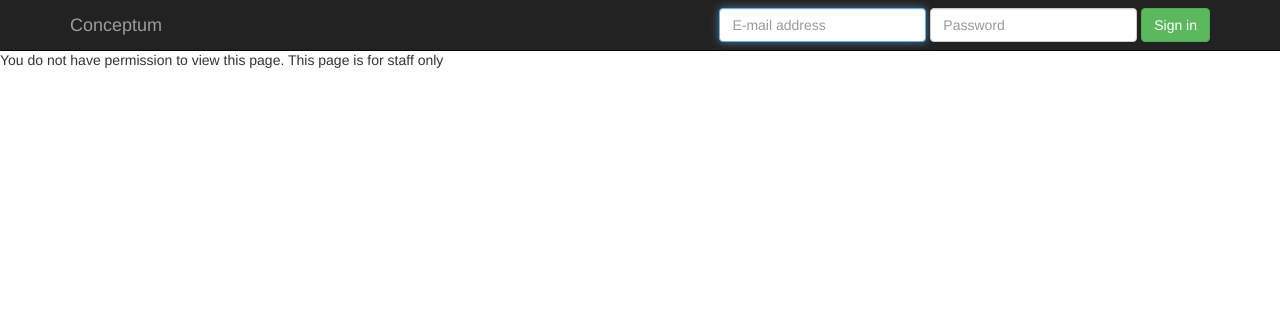
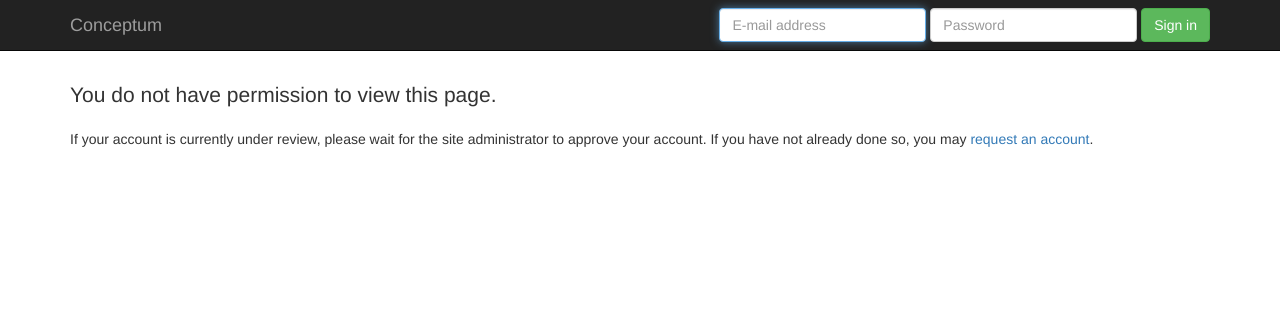
Before and after one commit to kevincwebb/conceptum, a Django app: template conceptum/templates/custom_auth/pending_users.html in a window 1280 px wide. Shown: the top 311 px of the page. Run offline with Django 3.2, Linux system fonts and the light colour scheme; the template is opened without the code that fills it, so the values that code supplies are empty; some libraries are stand-ins or nearby versions.

Commit message:
Templates

```diff
--- a/conceptum/templates/custom_auth/pending_users.html
+++ b/conceptum/templates/custom_auth/pending_users.html
@@ -5,20 +5,32 @@
 
 {% if user.is_staff %} {#This almost certainly is not the best place for this check#}
 
+<div class="container">
+
 <h1> Pending Users </h1>
+
+<p class="lead"> These users have requested conceptum accounts and have
+confirmed their email addresses.</p>
+
 <ul>
-  These users have requested conceptum accounts and have confirmed their emails.<br><br>
-  <li>Select <b>Approve as User</b> to activate an account with basic permissions and notify the
-	user by email.</li>
-  <li>Select <b>Approve as Contributor</b> to activate an account with contributor permissions
-	and notify the user by email.
-  <br>(All Contributors are Users, with additional priviledges related to the development of the
-	CI.  All users can deploy the CI)</li>
-  <li>Select <b>Reject</b> or <b>Ignore</b> to delete a pending user's information from the database.
-  <br>Reject notifies the user by email, while Ignore deletes the user quietly.</li>
-  <br>
-  <li>Staff priviledges (like the ability to use this page) can only be assigned by superusers
+
+  <li>Select <b>Approve for development</b> to activate an account with
+  contributor and deployment permissions.  The user will be notified by email.</li>
+  <br />
+
+  <li>Select <b>Approve for deployment</b> to activate an account with
+  deployment permissions.  The user will be notified by email.</li>
+  <br />
+
+  <li>Select <b>Reject</b> or <b>Ignore</b> to delete a pending user's
+  information from the database.  <br><b>Reject</b> notifies the user by email,
+  whereas <b>Ignore</b> deletes the user quietly.</li>
+
+  <br />
+
+  <li>Staff privileges (like the ability to use this page) can only be assigned by superusers
 	through the admin page. </li>
+
 </ul>
 
 <hr>
@@ -59,10 +71,10 @@
 		{{profile.text_info}}<br>
 	  <br>
 
-	  <input type="submit" name="approve_contrib" value="Approve as Contributor" class="btn" />
-	  <input type="submit" name="approve_base" value="Approve as User" class="btn" />
-	  <input type="submit" name="reject" value="Reject" class="btn" />
-	  <input type="submit" name="ignore" value="Ignore" class= "btn" />
+	  <input type="submit" name="approve_contrib" value="Approve for development" class="btn btn-success" />
+	  <input type="submit" name="approve_base" value="Approve for deployment" class="btn btn-success" />
+	  <input type="submit" name="reject" value="Reject" class="btn btn-warning" />
+	  <input type="submit" name="ignore" value="Ignore" class="btn btn-danger" />
 
 	</form>
   <hr>
@@ -73,7 +85,10 @@
 {% endif %}
 <hr>
 
+</div> <!-- container -->
+
 {% else %} {#from top "if user.is_staff"#}
-	You do not have permission to view this page. This page is for staff only
+    {% include "permission_fail.html" %}
 {% endif %}
+
 {% endblock %}
--- /dev/null
+++ b/conceptum/templates/permission_fail.html
@@ -0,0 +1,7 @@
+<div class="container">
+
+<p class="lead" style="margin-top:30px;">You do not have permission to view this page.</p>
+
+<p>If your account is currently under review, please wait for the site administrator to approve your account.  If you have not already done so, you may <a href="{{ signul_url }}">request an account</a>.</p>
+
+</div> <!-- container -->
```
Also changed, not shown: conceptum/templates/account/account_inactive.html (+10 -2 lines), conceptum/templates/account/verification_sent.html (+16 -4 lines).
